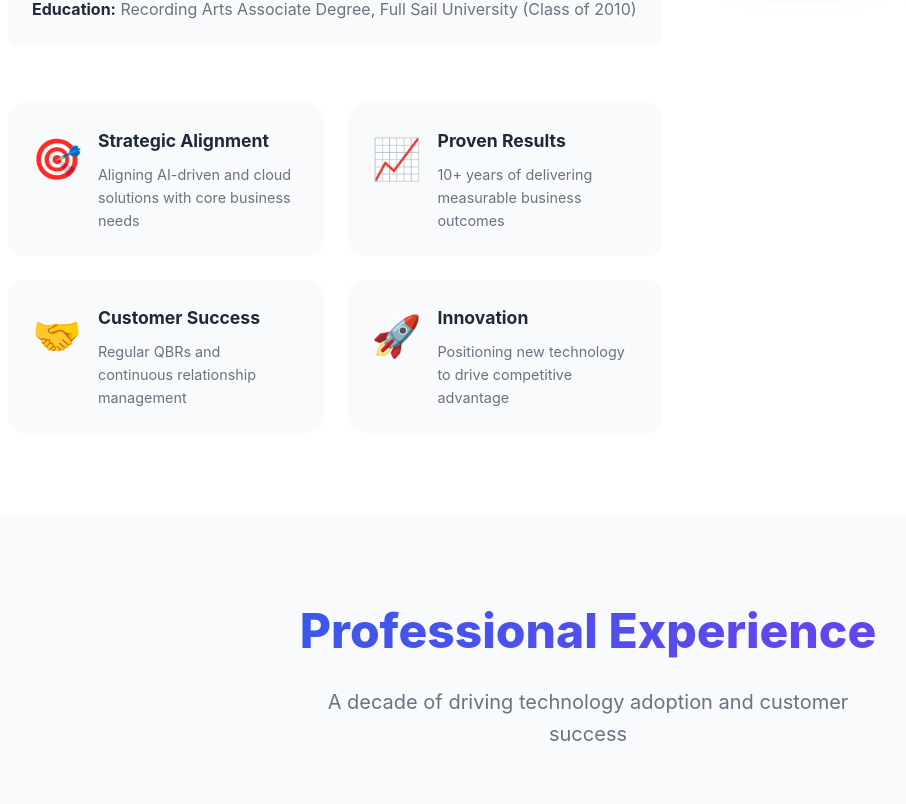
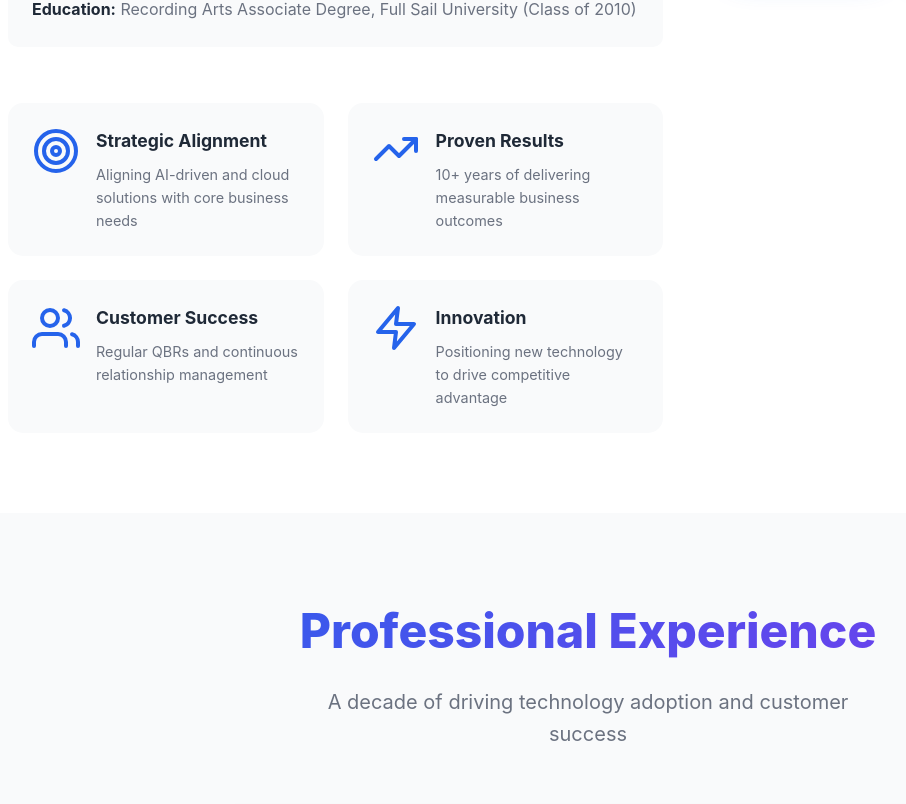
Before and after one commit to tcbabiak-ui/portfolio, a React (Vite) app: page / in a window 1280 px wide. Shown: the part 1556-2360 px from the top of the page, without its empty margins (52-958 px from the left). Built offline with nearby package versions, Linux system fonts and the light colour scheme.

Commit message:
Updated icons to professional SVGs and removed contact section

```diff
--- a/src/App.jsx
+++ b/src/App.jsx
@@ -4,7 +4,6 @@ import About from './components/About'
 import Experience from './components/Experience'
 import Skills from './components/Skills'
 import Projects from './components/Projects'
-import Contact from './components/Contact'
 import Navigation from './components/Navigation'
 import './App.css'
 
@@ -13,7 +12,7 @@ function App() {
 
   useEffect(() => {
     const handleScroll = () => {
-      const sections = ['hero', 'about', 'experience', 'skills', 'projects', 'contact']
+      const sections = ['hero', 'about', 'experience', 'skills', 'projects']
       const scrollPosition = window.scrollY + 100
 
       for (const section of sections) {
@@ -40,7 +39,6 @@ function App() {
       <Experience />
       <Skills />
       <Projects />
-      <Contact />
     </div>
   )
 }
--- a/src/components/About.css
+++ b/src/components/About.css
@@ -66,8 +66,18 @@
 }
 
 .highlight-icon {
-  font-size: 2.5rem;
+  width: 48px;
+  height: 48px;
   flex-shrink: 0;
+  color: var(--primary-color);
+  display: flex;
+  align-items: center;
+  justify-content: center;
+}
+
+.highlight-icon svg {
+  width: 100%;
+  height: 100%;
 }
 
 .highlight-content h3 {
--- a/src/components/About.jsx
+++ b/src/components/About.jsx
@@ -25,28 +25,50 @@ const About = () => {
           </div>
           <div className="about-highlights">
             <div className="highlight-item">
-              <div className="highlight-icon">🎯</div>
+              <div className="highlight-icon">
+                <svg viewBox="0 0 24 24" fill="none" stroke="currentColor" strokeWidth="2" strokeLinecap="round" strokeLinejoin="round">
+                  <circle cx="12" cy="12" r="10"></circle>
+                  <circle cx="12" cy="12" r="6"></circle>
+                  <circle cx="12" cy="12" r="2"></circle>
+                </svg>
+              </div>
               <div className="highlight-content">
                 <h3>Strategic Alignment</h3>
                 <p>Aligning AI-driven and cloud solutions with core business needs</p>
               </div>
             </div>
             <div className="highlight-item">
-              <div className="highlight-icon">📈</div>
+              <div className="highlight-icon">
+                <svg viewBox="0 0 24 24" fill="none" stroke="currentColor" strokeWidth="2" strokeLinecap="round" strokeLinejoin="round">
+                  <polyline points="22 6 13.5 14.5 8.5 9.5 2 16"></polyline>
+                  <polyline points="16 6 22 6 22 12"></polyline>
+                </svg>
+              </div>
               <div className="highlight-content">
                 <h3>Proven Results</h3>
                 <p>10+ years of delivering measurable business outcomes</p>
               </div>
             </div>
             <div className="highlight-item">
-              <div className="highlight-icon">🤝</div>
+              <div className="highlight-icon">
+                <svg viewBox="0 0 24 24" fill="none" stroke="currentColor" strokeWidth="2" strokeLinecap="round" strokeLinejoin="round">
+                  <path d="M17 21v-2a4 4 0 0 0-4-4H5a4 4 0 0 0-4 4v2"></path>
+                  <circle cx="9" cy="7" r="4"></circle>
+                  <path d="M23 21v-2a4 4 0 0 0-3-3.87"></path>
+                  <path d="M16 3.13a4 4 0 0 1 0 7.75"></path>
+                </svg>
+              </div>
               <div className="highlight-content">
                 <h3>Customer Success</h3>
                 <p>Regular QBRs and continuous relationship management</p>
               </div>
             </div>
             <div className="highlight-item">
-              <div className="highlight-icon">🚀</div>
+              <div className="highlight-icon">
+                <svg viewBox="0 0 24 24" fill="none" stroke="currentColor" strokeWidth="2" strokeLinecap="round" strokeLinejoin="round">
+                  <path d="M13 2L3 14h9l-1 8 10-12h-9l1-8z"></path>
+                </svg>
+              </div>
               <div className="highlight-content">
                 <h3>Innovation</h3>
                 <p>Positioning new technology to drive competitive advantage</p>
--- a/src/components/Contact.jsx
+++ b/src/components/Contact.jsx
@@ -42,16 +42,16 @@ const Contact = () => {
             <a href="mailto:tcbabiak@gmail.com">Send Email</a>
           </div>
           <div className="info-card">
-            <div className="info-icon">📍</div>
-            <h3>Location</h3>
-            <p>Vallejo, CA</p>
-            <span style={{color: 'var(--text-secondary)'}}>Available for remote work</span>
+            <div className="info-icon">💼</div>
+            <h3>LinkedIn</h3>
+            <p>Connect with me</p>
+            <a href="https://linkedin.com" target="_blank" rel="noopener noreferrer">View Profile</a>
           </div>
           <div className="info-card">
-            <div className="info-icon">📱</div>
-            <h3>Phone</h3>
-            <p>Available for calls</p>
-            <a href="tel:+12134072117">(213) 407-2117</a>
+            <div className="info-icon">🌐</div>
+            <h3>Availability</h3>
+            <p>Open to opportunities</p>
+            <span style={{color: 'var(--text-secondary)'}}>Remote work available</span>
           </div>
         </div>
         <form className="contact-form" onSubmit={handleSubmit}>
--- a/src/components/Hero.jsx
+++ b/src/components/Hero.jsx
@@ -23,7 +23,7 @@ const Hero = () => {
             into scalable technical solutions and driving measurable outcomes.
           </p>
           <div className="hero-buttons">
-            <a href="#contact" className="btn btn-primary">
+            <a href="mailto:tcbabiak@gmail.com" className="btn btn-primary">
               Get In Touch
             </a>
             <a href="#experience" className="btn btn-secondary">
--- a/src/components/Navigation.jsx
+++ b/src/components/Navigation.jsx
@@ -19,7 +19,6 @@ const Navigation = ({ activeSection }) => {
     { id: 'experience', label: 'Experience' },
     { id: 'skills', label: 'Skills' },
     { id: 'projects', label: 'Projects' },
-    { id: 'contact', label: 'Contact' },
   ]
 
   const scrollToSection = (sectionId) => {
```
